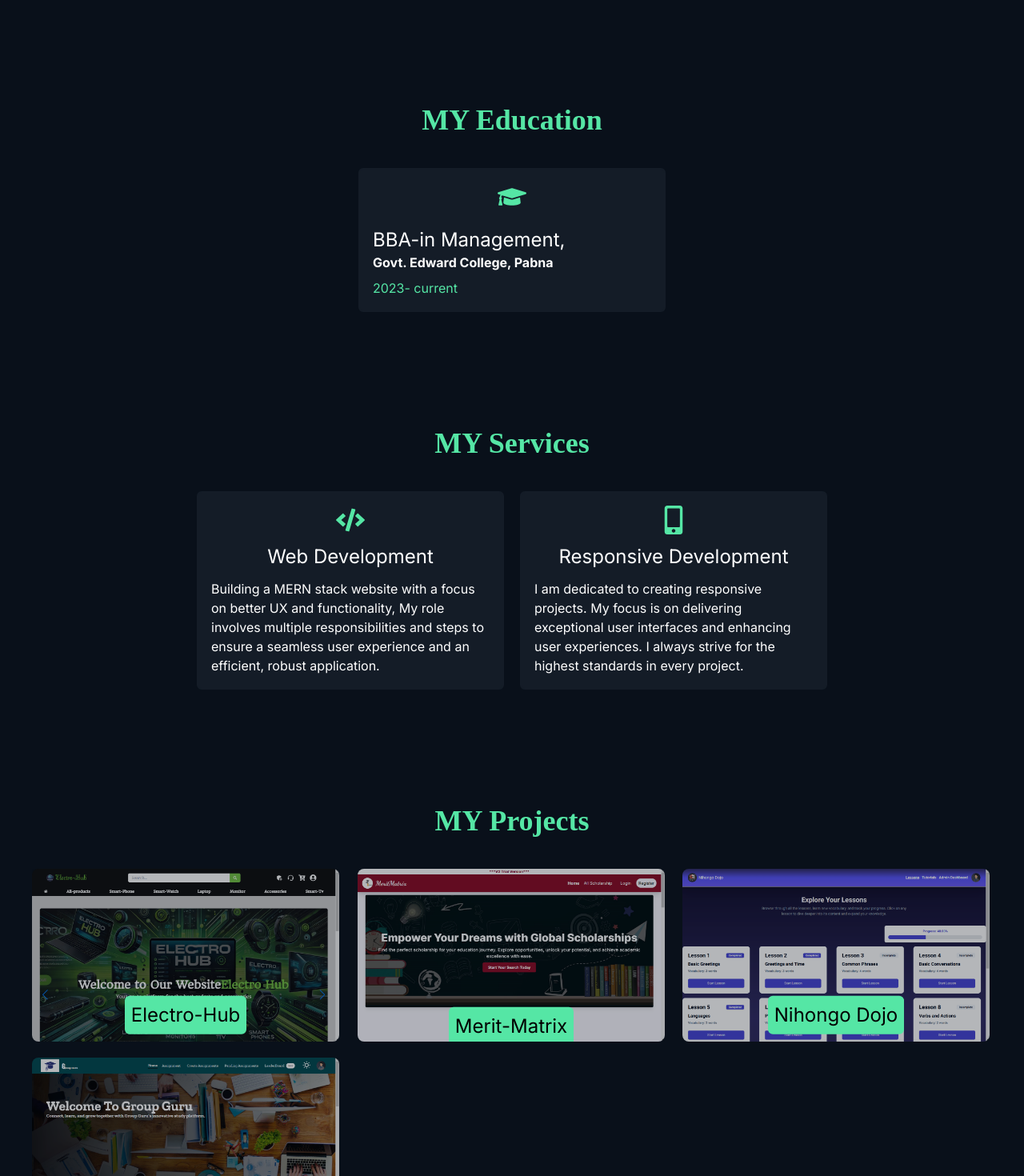
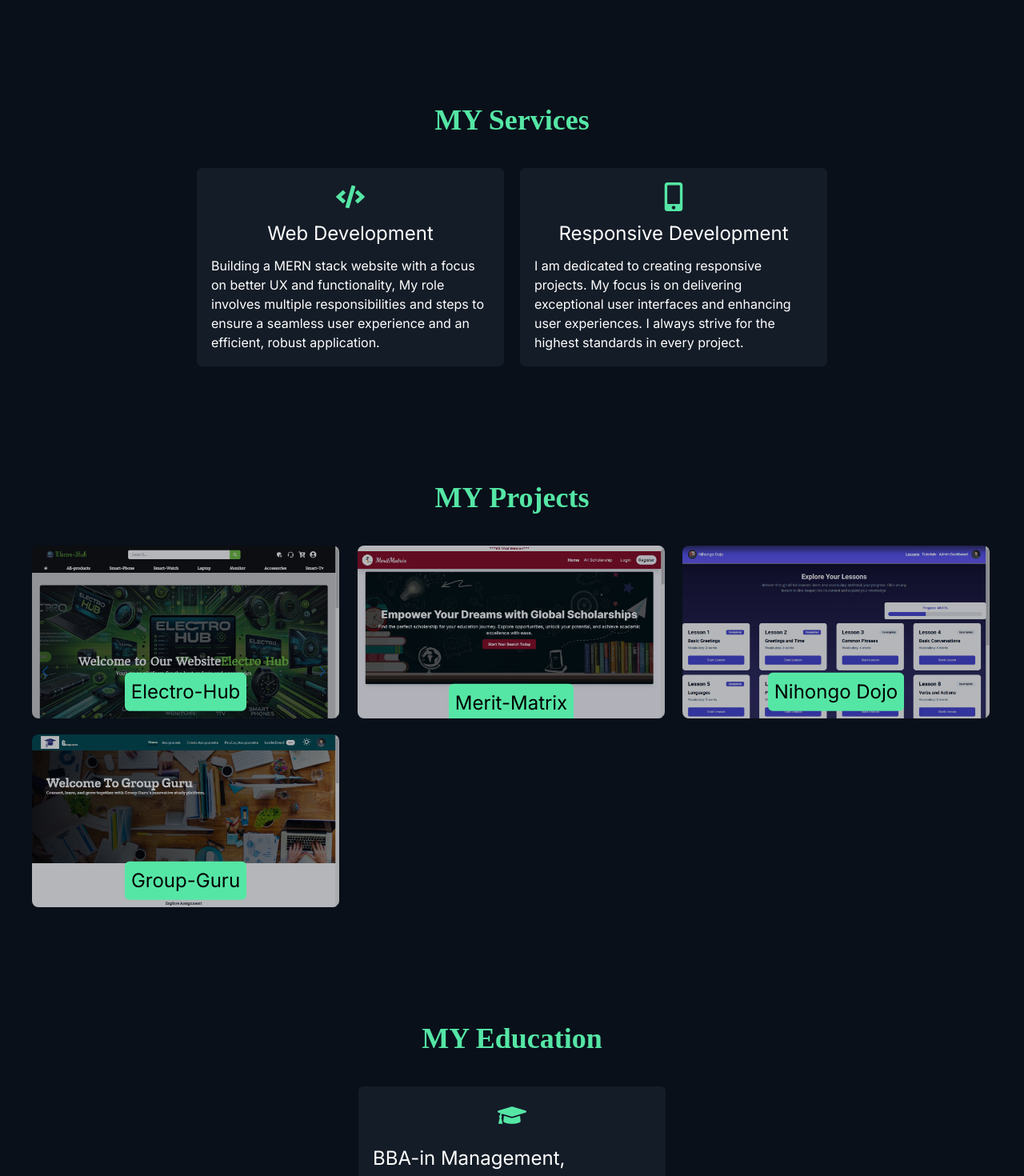
Before and after one commit to mohaiminul375/mohaiminul-s-portfolio, a React (Vite) app: page / in a window 1280 px wide. Shown: the part 2160-3630 px from the top of the page at 80% size. Built offline with nearby package versions, Linux system fonts and the light colour scheme; a web font is replaced by a local one.

Commit message:
update layout

```diff
--- a/src/App.jsx
+++ b/src/App.jsx
@@ -17,9 +17,9 @@ function App() {
           <Banner></Banner>
           <About></About>
           <Skills></Skills>
-          <Education></Education>
           <Services></Services>
           <Projects></Projects>
+          <Education></Education>
           <Contact></Contact>
         </div>
       </div>
```
